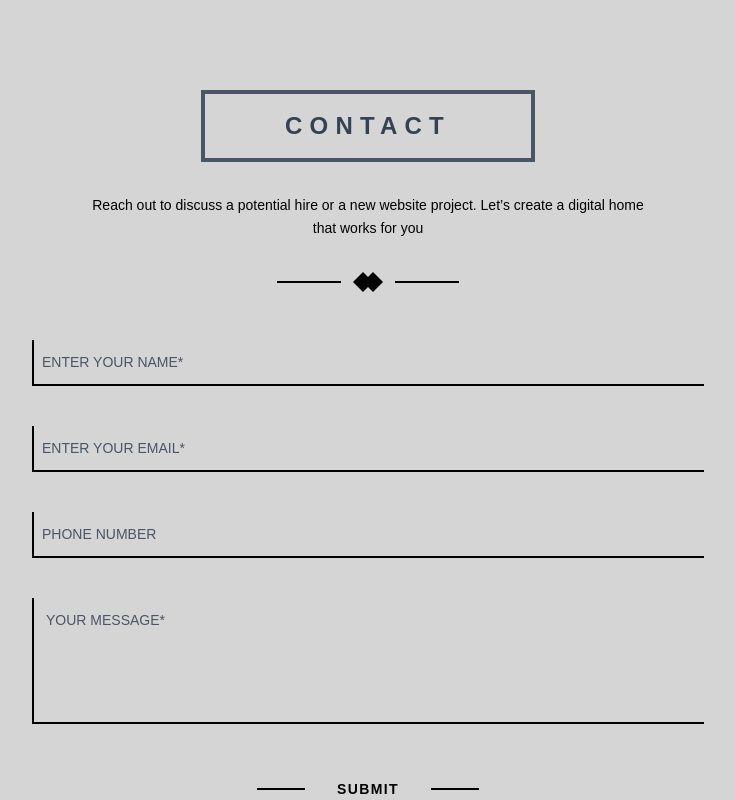
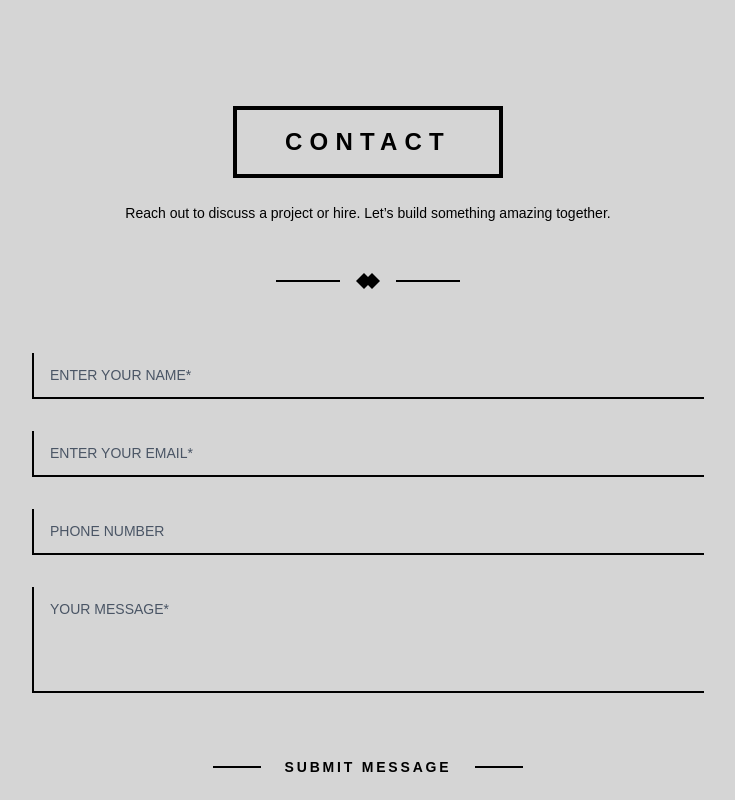
Before and after one commit to JoeJoe-dev/portfolio, a Next.js app: page /project in a window 1280 px wide. Shown: the part 1400-2200 px from the top of the page, without its empty margins (272-1007 px from the left). Built offline with nearby package versions, Linux system fonts and the light colour scheme.

Commit message:
Integrated email js to recieve emails

```diff
--- a/Components/ContactSection.js
+++ b/Components/ContactSection.js
@@ -1,4 +1,6 @@
-import React, { useState, useEffect, useRef} from 'react';
+"use client";
+import React, { useState, useEffect, useRef } from "react";
+import emailjs from "@emailjs/browser";
 
 export default function ContactSection() {
   const [formData, setFormData] = useState({
@@ -8,233 +10,167 @@
     message: "",
   });
 
+  const [isSubmitting, setIsSubmitting] = useState(false);
+  const [isVisible, setIsVisible] = useState(false);
+  const sectionRef = useRef(null);
+
   const handleChange = (e) => {
-    setFormData({
-      ...formData,
-      [e.target.name]: e.target.value,
-    });
+    const { name, value } = e.target;
+    setFormData((prev) => ({ ...prev, [name]: value }));
   };
 
-  const handleSubmit = () => {
-    // Handle form submission here
-    console.log("Form submitted:", formData);
-    alert("Message sent successfully!");
-    setFormData({ name: "", email: "", phone: "", message: "" });
+  const handleSubmit = (e) => {
+    e.preventDefault();
+
+    if (!formData.name || !formData.email || !formData.message) {
+      alert("Please fill in all required fields.");
+      return;
+    }
+
+    setIsSubmitting(true);
+
+    // CHANGED: These keys now match your EmailJS template {{name}}, {{message}}, etc.
+    const templateParams = {
+      name: formData.name, // Matches {{name}}
+      email: formData.email, // Matches {{email}}
+      phone: formData.phone, // Matches {{phone}}
+      message: formData.message, // Matches {{message}}
+    };
+
+    console.log("Key Check:", process.env.NEXT_PUBLIC_EMAILJS_PUBLIC_KEY);
+    emailjs
+      .send(
+        process.env.NEXT_PUBLIC_EMAILJS_SERVICE_ID,
+        process.env.NEXT_PUBLIC_EMAILJS_TEMPLATE_ID,
+        templateParams,
+        process.env.NEXT_PUBLIC_EMAILJS_PUBLIC_KEY
+      )
+      .then(() => {
+        alert("Message sent successfully!");
+        setFormData({ name: "", email: "", phone: "", message: "" });
+      })
+      .catch((err) => {
+        console.error("EmailJS Error:", err);
+        alert("Failed to send message.");
+      })
+      .finally(() => {
+        setIsSubmitting(false);
+      });
   };
 
-    const [isVisible, setIsVisible] = useState(false);
-    const sectionRef = useRef(null);
+  useEffect(() => {
+    const observer = new IntersectionObserver(
+      ([entry]) => setIsVisible(entry.isIntersecting),
+      { threshold: 0.1, rootMargin: "0px 0px -50px 0px" }
+    );
 
-    useEffect(() => {
-      const observer = new IntersectionObserver(
-       ([entry]) => {
-              setIsVisible(entry.isIntersecting);
-            },
-            {
-              threshold: 0.2, // Trigger when 20% of the section is visible
-              rootMargin: "0px 0px -50px 0px"
-            }
-          );
-
-          if (sectionRef.current) {
-            observer.observe(sectionRef.current);
-          }
-
-          return () => {
-            if (sectionRef.current) {
-              observer.unobserve(sectionRef.current);
-            }
-          };
-        }, []);
+    if (sectionRef.current) observer.observe(sectionRef.current);
+    return () => observer.disconnect();
+  }, []);
 
   return (
     <section
-    ref={sectionRef}
-    className="bg-[#D5D5D5] py-20 px-8 font-sans" id="contact">
-
-        <style>
-      {`
+      ref={sectionRef}
+      className="bg-[#D5D5D5] py-24 px-8 font-sans overflow-hidden"
+      id="contact"
+    >
+      <style>{`
         @keyframes fadeInUp {
-          from {
-            opacity: 0;
-            transform: translateY(100px);
-          }
-          to {
-            opacity: 1;
-            transform: translateY(0);
-          }
+          from { opacity: 0; transform: translateY(60px); }
+          to { opacity: 1; transform: translateY(0); }
         }
-
-        @keyframes fadeOutDown {
-          from {
-            opacity: 1;
-            transform: translateY(0);
-          }
-          to {
-            opacity: 0;
-            transform: translateY(30px);
-          }
-        }
-
-        @keyframes scaleIn {
-          from {
-            opacity: 0;
-            transform: scale(0.9);
-          }
-          to {
-            opacity: 1;
-            transform: scale(1);
-          }
-        }
-
-        @keyframes scaleOut {
-          from {
-            opacity: 1;
-            transform: scale(1);
-          }
-          to {
-            opacity: 0;
-            transform: scale(0.9);
-          }
-        }
-
-        .animate-fade-in-up {
-          animation: fadeInUp 1s ease-out forwards;
+        .animate-up {
+          animation: ${
+            isVisible
+              ? "fadeInUp 0.8s cubic-bezier(0.16, 1, 0.3, 1) forwards"
+              : "none"
+          };
           opacity: 0;
         }
-
-        .animate-fade-out-down {
-          animation: fadeOutDown 0.8s ease-out forwards;
-        }
-
-        .animate-scale-in {
-          animation: scaleIn 0.6s ease-out forwards;
-          opacity: 0;
-        }
-
-        .animate-scale-out {
-          animation: scaleOut 0.6s ease-out forwards;
-        }
-
         .stagger-1 { animation-delay: 0.1s; }
-        .stagger-2 { animation-delay: 1.2s; }
-
-        .hidden-initially {
-          opacity: 0;
-        }
-      `}
-    </style>
-
+        .stagger-2 { animation-delay: 0.3s; }
+      `}</style>
 
       <div className="max-w-2xl mx-auto">
         {/* Title */}
-        <div className={`flex justify-center mb-8 ${
-          isVisible ? 'animate-scale-in stagger-1' : 'animate-scale-out stagger-1'
-        }`}>
-          <div className="border-4 border-gray-600 px-20 py-4 ">
-            <h2 className="text-2xl font-bold tracking-[0.3em] text-gray-700">
+        <div className="text-center mb-12 animate-up stagger-1">
+          <div className="inline-block border-4 border-black px-12 py-4 mb-6">
+            <h2 className="text-2xl font-bold tracking-[0.3em] text-black">
               CONTACT
             </h2>
           </div>
+          <p className="text-sm text-black leading-relaxed max-w-lg mx-auto">
+            Reach out to discuss a project or hire. Let’s build something
+            amazing together.
+          </p>
         </div>
 
-        {/* Description */}
-        <p className={`text-center text-sm text-black leading-relaxed
-        mb-8 max-w-xl mx-auto ${
-          isVisible ? 'animate-scale-in stagger-1' : 'animate-scale-out stagger-1'
-        }`}>
-          Reach out to discuss a potential hire or a new website project. Let’s create a digital home that works for you
-        </p>
-
         {/* Decorative Divider */}
-        <div className="flex justify-center items-center mb-12">
+        <div className="flex justify-center items-center mb-16 animate-up stagger-2">
           <div className="w-16 h-[2px] bg-black"></div>
-          <div className="mx-3">
-            <svg
-              width="30"
-              height="20"
-              viewBox="0 0 30 20"
-              fill="none"
-              xmlns="http://www.w3.org/2000/svg"
-            >
-              <path d="M0 10 L10 0 L20 10 L10 20 Z" fill="black" />
-              <path d="M10 10 L20 0 L30 10 L20 20 Z" fill="black" />
+          <div className="mx-4 flex gap-1">
+            <svg width="24" height="16" viewBox="0 0 30 20" fill="black">
+              <path d="M0 10 L10 0 L20 10 L10 20 Z" />
+              <path d="M10 10 L20 0 L30 10 L20 20 Z" />
             </svg>
           </div>
           <div className="w-16 h-[2px] bg-black"></div>
         </div>
 
-        {/* Contact Form */}
-        <div className={`space-y-6 text-black
-          ${isVisible ? 'animate-fade-in-up stagger-2' :
-          'animate-fade-out-down stagger-2'}`}>
-          {/* Name Input */}
-          <div>
+        {/* Form */}
+        <form
+          onSubmit={handleSubmit}
+          className="space-y-8 animate-up stagger-2 text-black"
+        >
+          <div className="grid grid-cols-1 gap-8">
             <input
               type="text"
               name="name"
               placeholder="ENTER YOUR NAME*"
               value={formData.name}
               onChange={handleChange}
-              className="w-full bg-transparent border-b-2 border-l-2 border-black px-2 py-3 text-sm placeholder-gray-600
-              focus:outline-none focus:border-gray-700 transition-colors mb-4"
+              className="w-full bg-transparent border-b-2 border-l-2 border-black px-4 py-3 text-sm placeholder-gray-600 focus:outline-none focus:bg-white/10 transition-all"
             />
-          </div>
-
-          {/* Email Input */}
-          <div>
             <input
               type="email"
               name="email"
               placeholder="ENTER YOUR EMAIL*"
               value={formData.email}
               onChange={handleChange}
-              className="w-full bg-transparent border-b-2 border-l-2 border-black px-2 py-3 text-sm
-              placeholder-gray-600 focus:outline-none focus:border-gray-700 transition-colors mb-4"
+              className="w-full bg-transparent border-b-2 border-l-2 border-black px-4 py-3 text-sm placeholder-gray-600 focus:outline-none focus:bg-white/10 transition-all"
             />
-          </div>
-
-          {/* Phone Input */}
-          <div>
             <input
               type="tel"
               name="phone"
               placeholder="PHONE NUMBER"
               value={formData.phone}
               onChange={handleChange}
-              className="w-full bg-transparent border-b-2 border-l-2 border-black px-2 py-3 text-sm
-              placeholder-gray-600 focus:outline-none focus:border-gray-700 transition-colors mb-4"
+              className="w-full bg-transparent border-b-2 border-l-2 border-black px-4 py-3 text-sm placeholder-gray-600 focus:outline-none focus:bg-white/10 transition-all"
             />
-          </div>
-
-          {/* Message Textarea */}
-          <div>
             <textarea
               name="message"
               placeholder="YOUR MESSAGE*"
               value={formData.message}
               onChange={handleChange}
-              rows="5"
-              className="w-full bg-transparent border-b-2 border-l-2 border-black px-3 py-3 text-sm
-              placeholder-gray-600 focus:outline-none focus:border-gray-700 transition-colors resize-none"
-            ></textarea>
+              rows="4"
+              className="w-full bg-transparent border-b-2 border-l-2 border-black px-4 py-3 text-sm placeholder-gray-600 focus:outline-none focus:bg-white/10 transition-all text-black resize-none"
+            />
           </div>
 
-          {/* Submit Button */}
-          <div className="flex justify-center pt-6">
-            <div className="flex items-center gap-4">
+          <div className="flex justify-center pt-8">
+            <div className="flex items-center gap-6 group">
               <div className="w-12 h-[2px] bg-black"></div>
               <button
-                onClick={handleSubmit}
-                className="text-black text-sm font-bold tracking-widest hover:opacity-70
-                transition-opacity px-4 cursor-pointer"
+                type="submit"
+                disabled={isSubmitting}
+                className="text-black text-sm font-black tracking-[0.2em] hover:opacity-60 transition-opacity cursor-pointer uppercase disabled:opacity-30"
               >
-                SUBMIT
+                {isSubmitting ? "SENDING..." : "SUBMIT MESSAGE"}
               </button>
               <div className="w-12 h-[2px] bg-black"></div>
             </div>
           </div>
-        </div>
+        </form>
       </div>
     </section>
   );
--- a/package.json
+++ b/package.json
@@ -9,6 +9,7 @@
     "lint": "eslint"
   },
   "dependencies": {
+    "@emailjs/browser": "^4.4.1",
     "framer-motion": "^12.25.0",
     "lucide-react": "^0.562.0",
     "next": "15.5.9",
```
Also changed, not shown: Components/ITBerries.js (+17 -10 lines), 1 other file (tests, documents, lock files or other folders).
